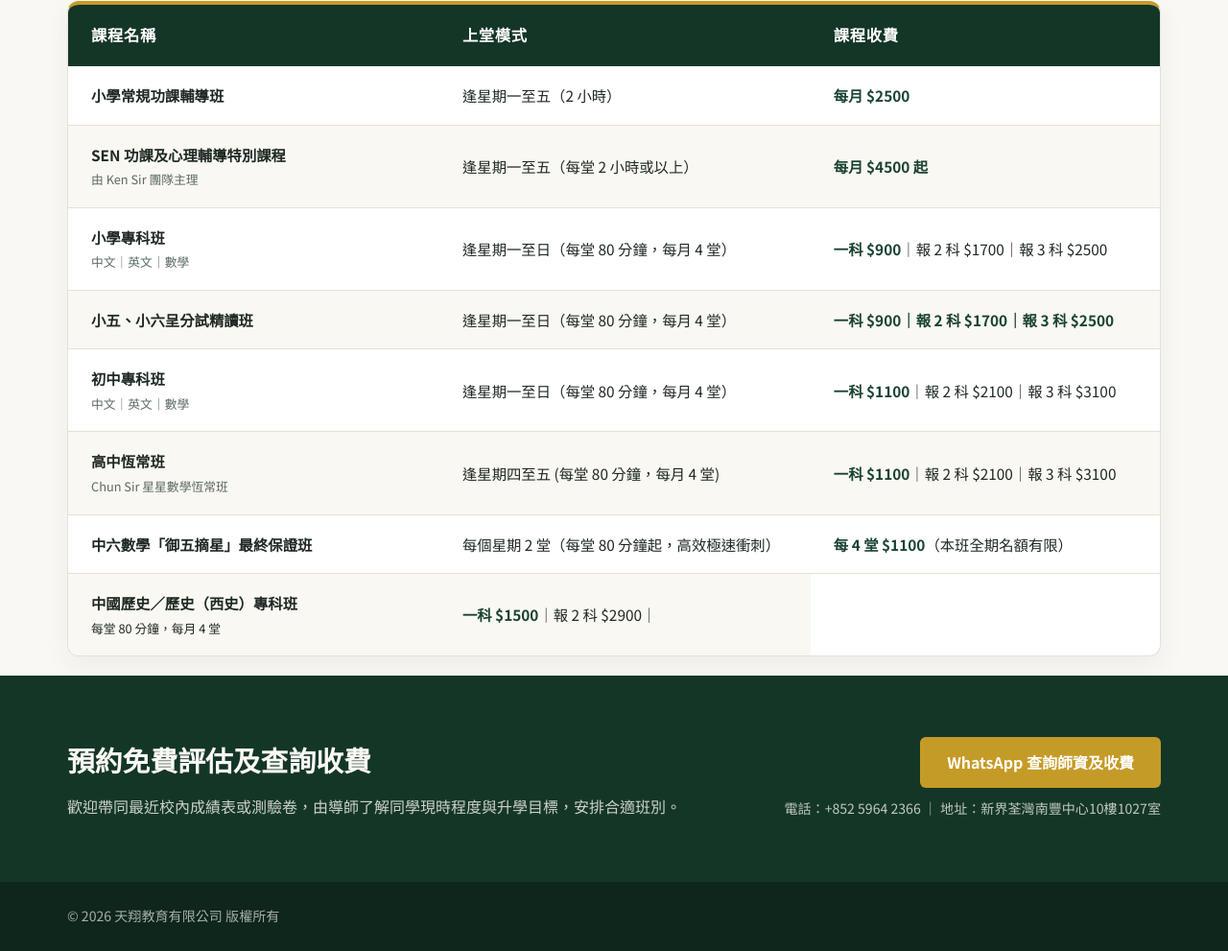
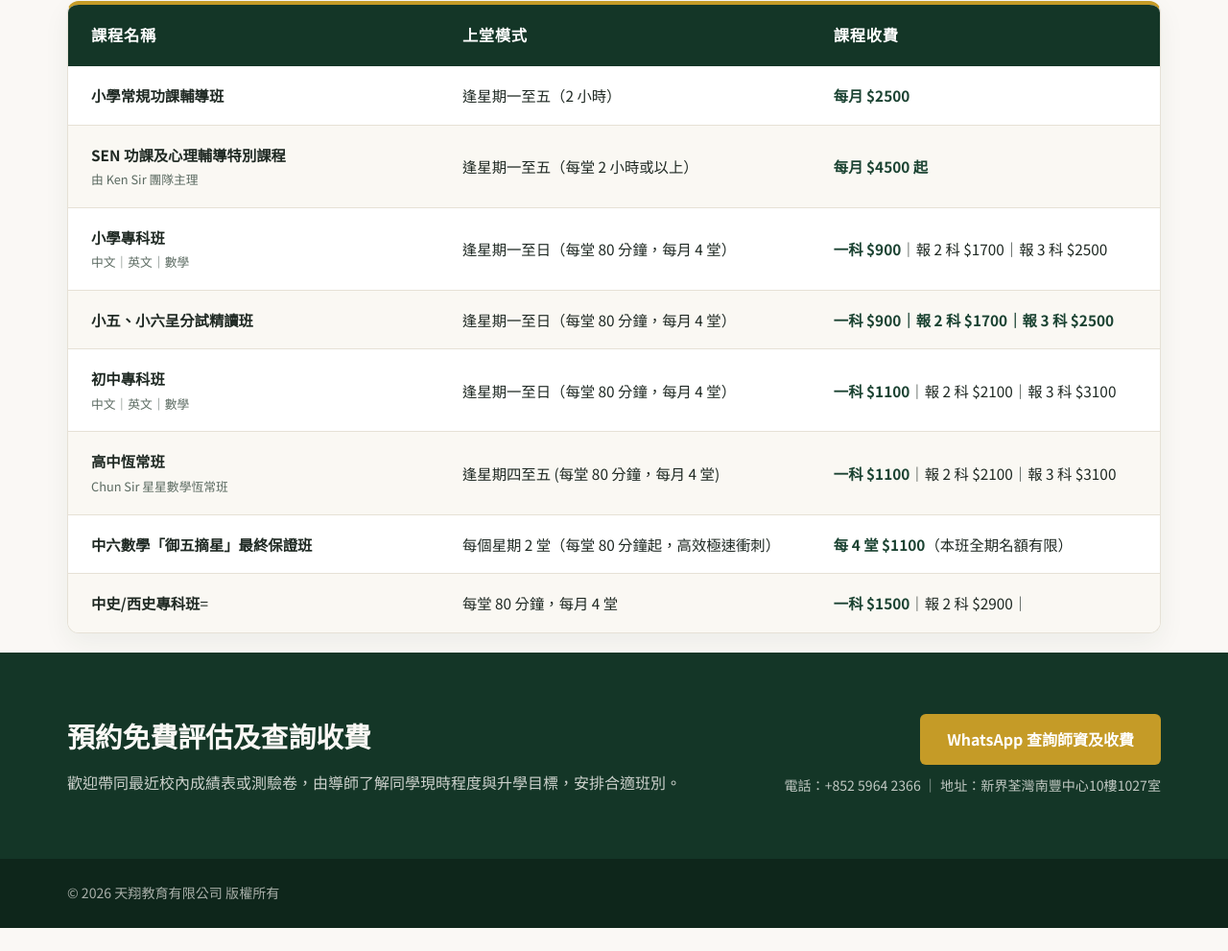
Before and after one commit to skyingtreeeducation/skyingtreeeducation, a plain HTML site: page teachers.html in a window 1280 px wide. Shown: the part 1564-2555 px from the top of the page at 96% size. After the commit the page ends 2531 px from the top, so only its background shows below. Drawn offline with Linux system fonts and the light colour scheme.

Commit message:
Update teachers.html

```diff
--- a/teachers.html
+++ b/teachers.html
@@ -154,7 +154,7 @@
               <td><span class="fee-price">每 4 堂 $1100</span>（本班全期名額有限）</td>
            </tr>
             <tr>
-              <td><strong>中國歷史／歷史（西史）專科班</strong><br><small style=
+              <td><strong>中史/西史專科班</strong>=</td>
               <td>每堂 80 分鐘，每月 4 堂</td>
               <td><span class="fee-price">一科 $1500</span>｜報 2 科 $2900｜
             </tr>
```
